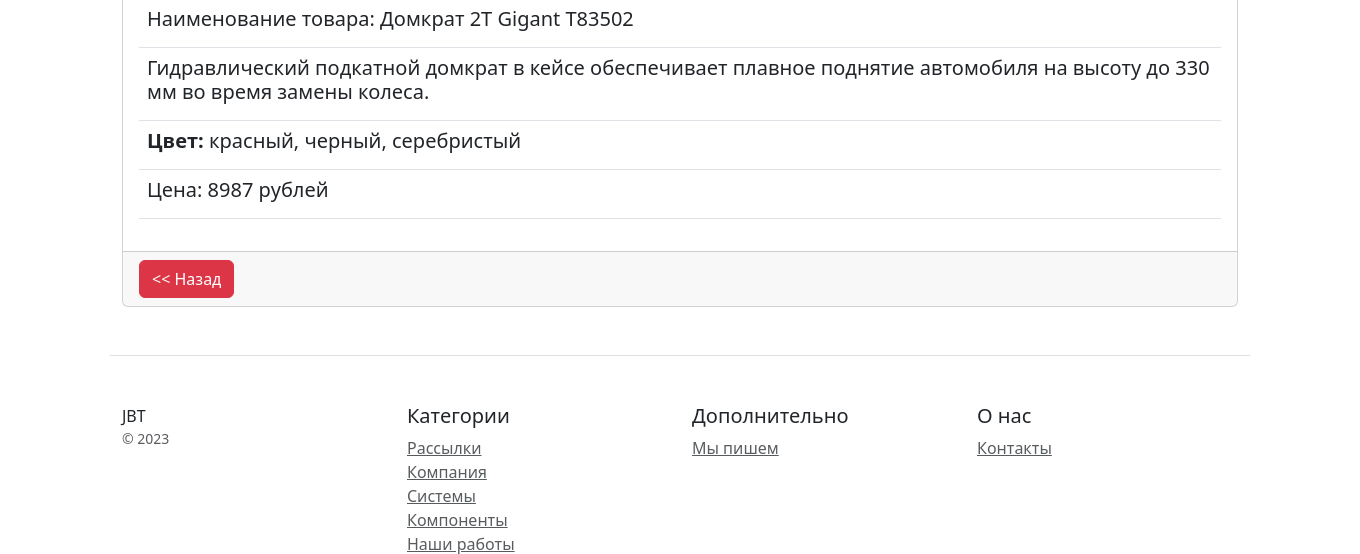
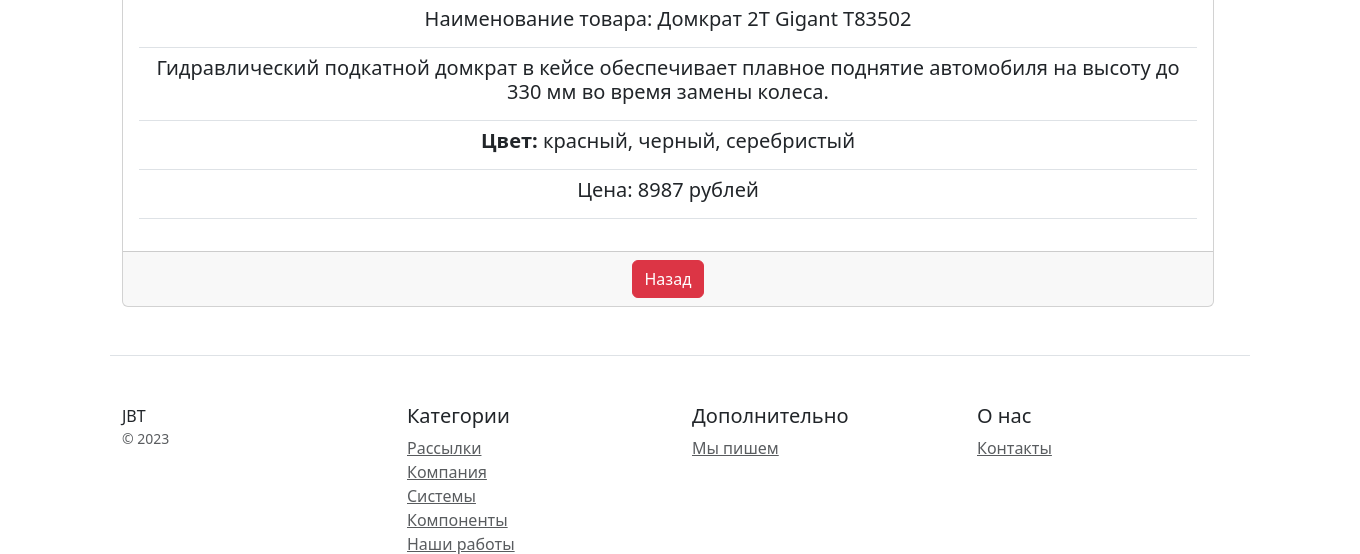
Before and after one commit to rusov63/Skypro_Homework_Django, a Django app: page /product_card/1/ in a window 1360 px wide. Shown: the part 1032-1586 px from the top of the page. Run offline with Django 4.2, Linux system fonts and the light colour scheme; data comes from the database, SQL or seed files in the repository; some libraries are stand-ins or nearby versions.

Commit message:
add 20.2 Шаблонизация

```diff
--- a/catalog/templates/catalog/includes/inc_catalog_card.html
+++ b/catalog/templates/catalog/includes/inc_catalog_card.html
@@ -1,7 +1,6 @@
 {% load catalog_tags %}
 
-<div class="container">
-    <div class="row">
+<div class="col-sm-4">
     <div class="row text-center">
         <div class="card m-2" style="width: 20rem;">
             <img src="{{ product.image|mediapath }}"/>
@@ -16,4 +15,3 @@
         </div>
     </div>
 </div>
-</div>
--- a/catalog/templates/catalog/product_card.html
+++ b/catalog/templates/catalog/product_card.html
@@ -1,6 +1,7 @@
 {% extends 'catalog/base.html' %}
 {% load catalog_tags %}
 {% block card %}
+    <div class="row text-center">
         <div class="col">
             <div class="card">
                 <div class="card-body">
@@ -21,10 +22,10 @@
                     </table>
                 </div>
                 <div class="card-footer">
-                <a href="{% url 'catalog:product_list' %}" button type="button" class="btn btn-danger"><< Назад </a>
+                    <a href="{% url 'catalog:product_list' %}" button type="button" class="btn btn-danger"> Назад </a>
                     </button>
                 </div>
             </div>
         </div>
-
+    </div>
 {% endblock %}
--- a/catalog/templates/catalog/products.html
+++ b/catalog/templates/catalog/products.html
@@ -1,10 +1,12 @@
 {% extends 'catalog/base.html' %}
 
 {% block card %}
-    <h3 div class="text-center" role="alert"> {{ title }}
-        </div> </h3>
+    <h3 class="text-center" role="alert"> {{ title }}</h3>
 
+    <div class="row">
     {% for product in product_list %}
         {% include 'catalog/includes/inc_catalog_card.html' %}
     {% endfor %}
+    </div>
+
 {% endblock %}
```
Lines whose indentation alone changed are shown as unchanged.
